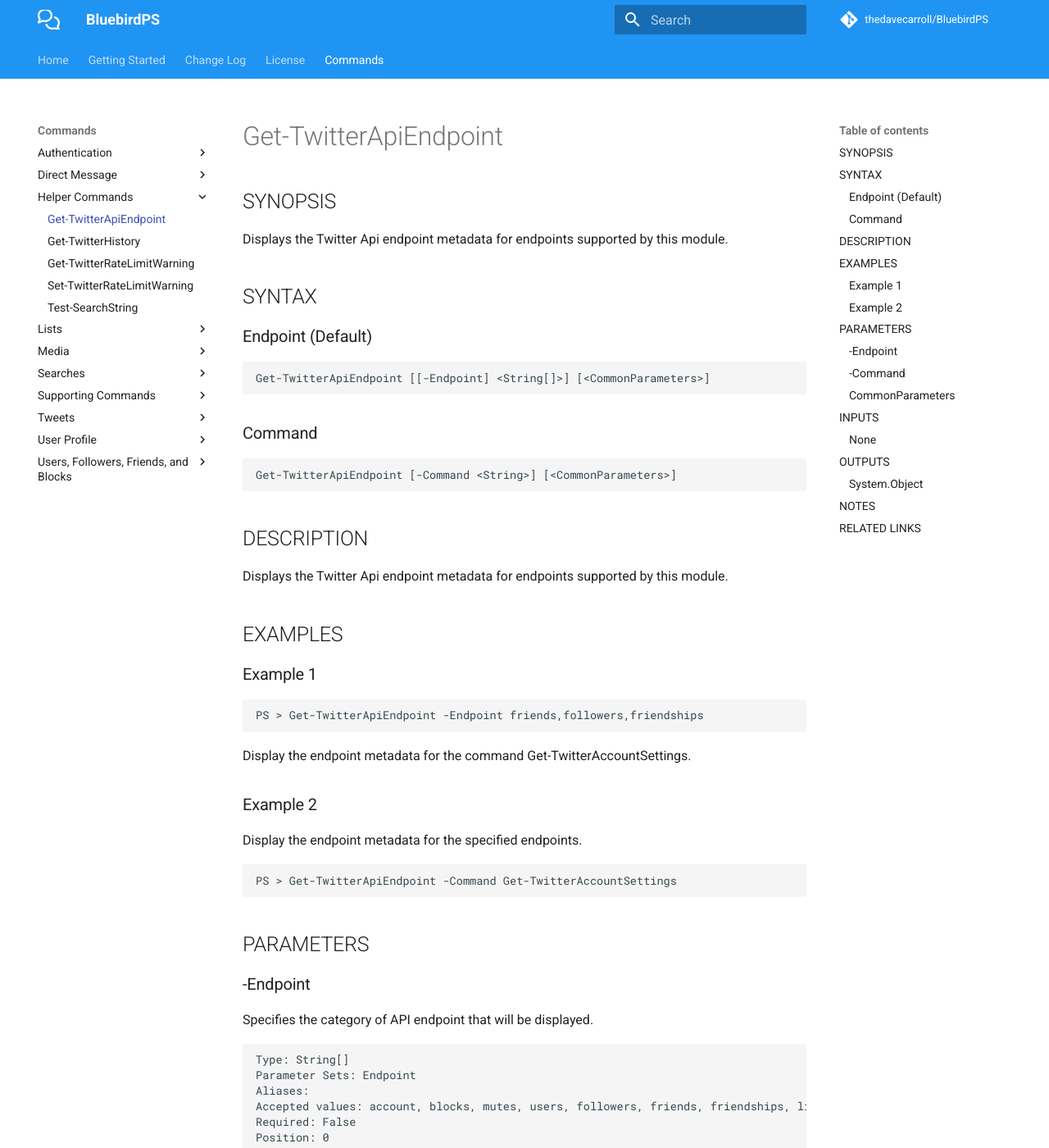
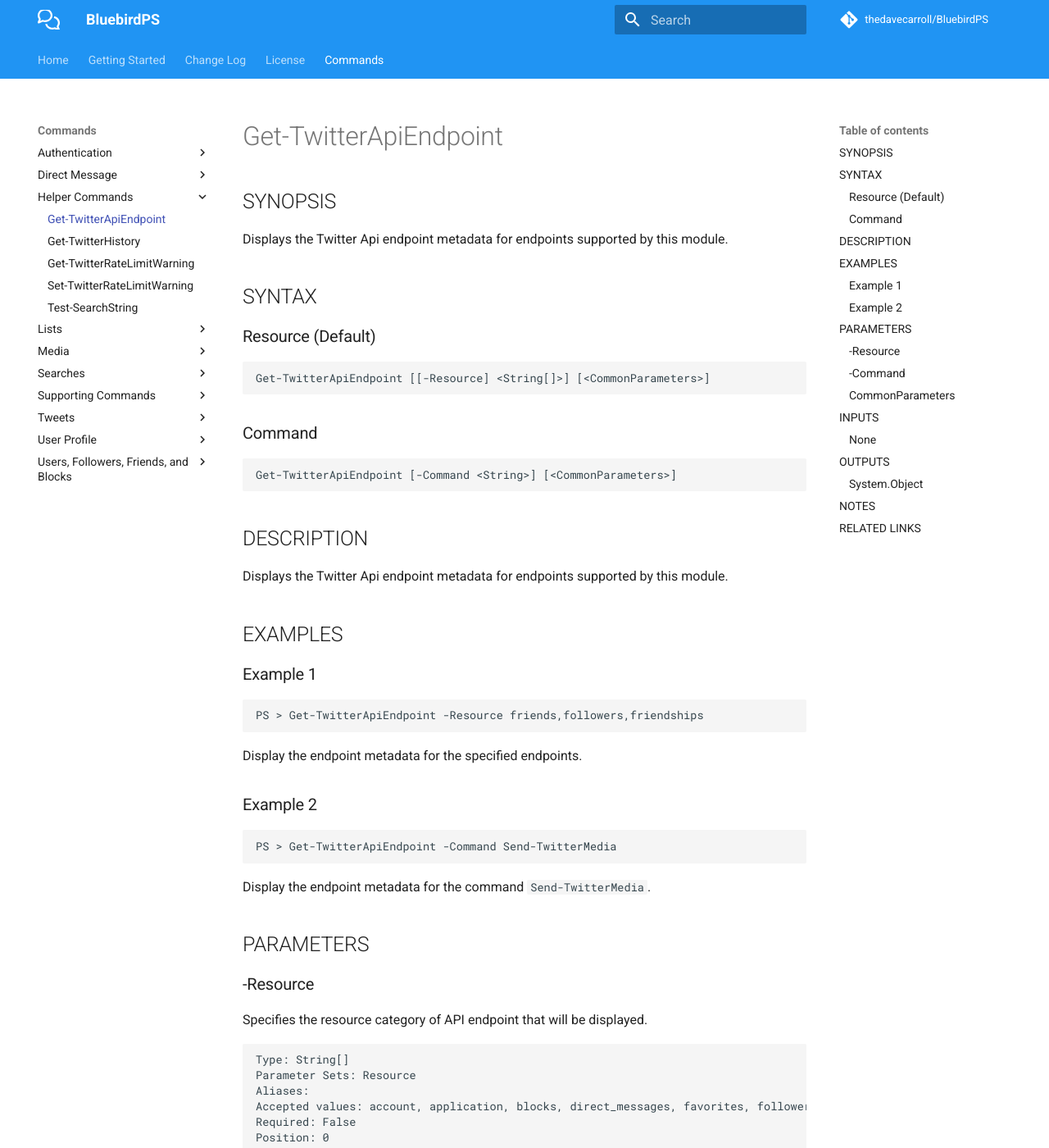
Before and after one commit to thedavecarroll/BluebirdPS, an MkDocs documentation site: the page built from docs/Helper Commands/Get-TwitterApiEndpoint.md, in a window 1280 px wide and 1400 px high. Shown: the whole window at 82% size. Built offline with MkDocs 1.6.1 and Material for MkDocs 9.7.7, drawn with Linux system fonts in a browser that asks for light colours; comment, search, counter and statistics services are not loaded; some of the changed text lies outside the part shown.

Commit message:
docs update

````diff
--- a/docs/Helper Commands/Get-TwitterApiEndpoint.md
+++ b/docs/Helper Commands/Get-TwitterApiEndpoint.md
@@ -13,10 +13,10 @@
 
 ## SYNTAX
 
-### Endpoint (Default)
+### Resource (Default)
 
 ```powershell
-Get-TwitterApiEndpoint [[-Endpoint] <String[]>] [<CommonParameters>]
+Get-TwitterApiEndpoint [[-Resource] <String[]>] [<CommonParameters>]
 ```
 
 ### Command
@@ -34,30 +34,30 @@
 ### Example 1
 
 ```powershell
-PS > Get-TwitterApiEndpoint -Endpoint friends,followers,friendships
+PS > Get-TwitterApiEndpoint -Resource friends,followers,friendships
 ```
 
-Display the endpoint metadata for the command Get-TwitterAccountSettings.
+Display the endpoint metadata for the specified endpoints.
 
 ### Example 2
 
-Display the endpoint metadata for the specified endpoints.
+```powershell
+PS > Get-TwitterApiEndpoint -Command Send-TwitterMedia
+```
 
-```powershell
-PS > Get-TwitterApiEndpoint -Command Get-TwitterAccountSettings
-```
+Display the endpoint metadata for the command `Send-TwitterMedia`.
 
 ## PARAMETERS
 
-### -Endpoint
+### -Resource
 
-Specifies the category of API endpoint that will be displayed.
+Specifies the resource category of API endpoint that will be displayed.
 
 ```yaml
 Type: String[]
-Parameter Sets: Endpoint
+Parameter Sets: Resource
 Aliases:
-Accepted values: account, blocks, mutes, users, followers, friends, friendships, lists, help
+Accepted values: account, application, blocks, direct_messages, favorites, followers, friends, friendships, help, lists, media, mutes, oauth2, saved_searches, search, statuses, users
 Required: False
 Position: 0
 Default value: None
````
